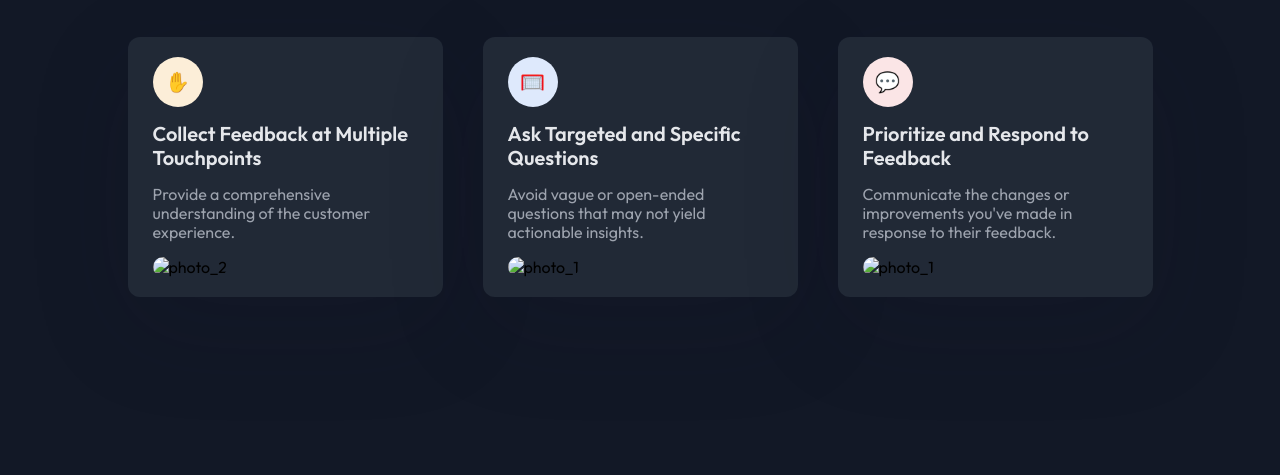
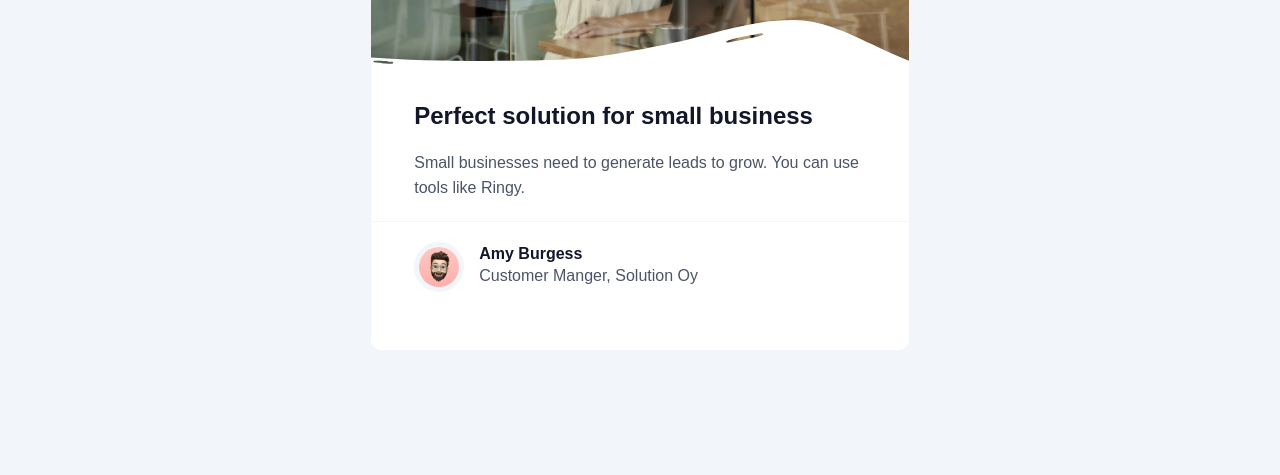
Before and after one commit to nouranelfar/Business-Blog-Card, a plain HTML site: page index.html in a window 1280 px wide. Shown: the part 325-800 px from the top of the page. Drawn offline with Linux system fonts and the light colour scheme.

Commit message:
Add files via upload

```diff
--- a/index.html
+++ b/index.html
@@ -3,21 +3,18 @@
   <head>
     <meta charset="UTF-8" />
     <meta name="viewport" content="width=device-width, initial-scale=1.0" />
-    <meta name="description" content="Quality feedbacks for your SaaS products">
-
+    <meta name="description" content="Perfect solution for small business">
     <link
       rel="icon"
       href="resources/favicon.ico"
       type="image/x-icon"
       sizes="96x96"
     />
-    <link href="https://fonts.googleapis.com/css2?family=Outfit:wght@100..900&display=swap" rel="stylesheet">
 
-    <title>Simple Feature Section | devChallenges.io</title>
+    <!--optemize loading-->
+    <link rel="preload" as="image" href="resources/hero-image.jpg">
 
-    <link rel="preload" as="image" href="resources/photo_1.png">
-    <link rel="preload" as="image" href="resources/photo_2.png">
-    <link rel="preload" as="image" href="resources/photo_3.png">
+    <title>Business Blog Card | devChallenges.io</title>
 
     <style>
       * {
@@ -25,164 +22,138 @@
         padding: 0;
         box-sizing: border-box;
       }
+
       body {
         height: 100vh;
-        background: url("resources/Background_image.svg") #121826;
-        font-family: "Outfit", sans-serif;
+        font-family: 'Poppins', sans-serif;
+        background-color: #F2F5F9;
       }
       main{
-        height: 100%;
-        padding: 10% 5%;
         display: flex;
         justify-content: center;
         align-items: center;
-        flex-direction: column;
-        gap: 40px;
+        height: 100%;
       }
-
-      /*Heading styles*/
-      main .details{
-        text-align: center;
+      /*card-container style*/
+      .card-container{
+        width: 380px;
+        height: 530px;
+        background-color: #fff;
+        border-radius: 10px;
         display: flex;
         flex-direction: column;
-        gap: 10px;
       }
-      main .details h1{
-        font-size: 40px;
-        color: #E5E7EB;
-        width: 400px;
-        align-self: center;
-        font-weight: 600;
-        line-height: 1.4;
+      .img-container{
+        height: 50%;
+        position: relative;
       }
-      main .details p{
-        color: #9DA3AE;
-        font-size: 16px;
-        font-weight: 400;
-        line-height: 1.4;
-      }
-
-      /*cards styles*/
-      main .cards-container{
-        display: flex;
-        flex-wrap: wrap;
-        justify-content: center;
-        gap: 40px;
-      }
-      main .crad-items{
-        width: 315px;
-        background-color: #212936;
-        /* Box-shadow */
-        box-shadow: 0px 30px 100px 0px rgba(17, 23, 41, 0.15);
-        flex-shrink: 0;
-        flex-grow: 0;
-        padding: 20px 25px;
-        border-radius: 12px;
+      .details{
+        height: 50%;
+        padding: 2% 0;
         display: flex;
         flex-direction: column;
         gap: 15px;
       }
-      main .crad-items .sticker{
-        background-color: #DEE9FC;
-        padding: 15px;
-        flex-grow: 0;
+      .details h1{
+        font-size: 24px;
+        line-height: 1.6;
+        color: #111729;
+        padding: 0 8%;
+      }
+      .details p{
+        line-height: 1.6;
+        color: #4A5567;
+        padding: 0 8%;
+      }
+
+      hr{
+        border: 0;
+        border-top: 1px solid #F2F5F9;
+        margin: 5px 0;
+      }
+
+      .details .info{
+        display: flex;
+        align-items: center;
+        gap: 15px;
+        padding: 0 8%;
+      }
+      .info h2{
+        font-size: 16px;
+        color: #111729;
+      }
+      .info small{
+        font-size: 16px;
+        color: #4A5567;
+        line-height: 1.6;
+      }
+      .info img{
+        border-radius: 50%;
+        border: #F2F5F9 solid 5px;
         width: 50px;
         height: 50px;
-        border-radius: 50%;
-        display: flex;
-        justify-content: center;
-        align-items: center;
+        object-fit: cover;
       }
-      main .crad-items .sticker p{
-        font-size: 20px;
+      .img-container .img1{
+        object-fit: cover;
+        position: absolute;
+        width: 100%;
+        height: 100%;
+        object-fit: cover;
+        border-radius: 10px 10px 0 0;
+        z-index: 1;
       }
-      main .crad-items img{
-        border-radius: 10px;
-        width: 267px;
-        height: 193px;
+      .img-container #white-overlay{
+        position: absolute;
+        width: 100%;
+        top: 80%;
+        z-index: 100;
       }
-      .crad-items h2{
-        color: #E5E7EB;
-        font-size: 20px;
-        line-height: 1.2;
-        font-weight: 600;
-      }
-      .crad-items p{
-        color: #9DA3AE;
-        font-size: 16px;
-        line-height: 1.2;
-        font-weight: 400;
-      }
-      #color1{
-        background-color: #FCEED8;
-      }
-      #color3{
-        background-color: #FBE5E6;
-      }
+        /*screens from 1024px to 1349px*/
 
-      /*screens from 1024px to 1349px*/
       @media (min-width: 1024px) and (max-width: 1349px) {
-        body {
-          background: url("resources/Background_image@2x.png") #121826;
+        .card-container{
+          width: 42%;
+          height: 550px;
         }
-        main{
-        padding: 20px 40px;
-        }
-        main .details h1{
-        width: 450px;
-        }
-      }
-      /* wider than 1350px screens*/
-      @media (min-width: 1350px) {
-        body {
-          background: url("resources/Background_image@3x.png") #121826;
-        }
-        main{
-        padding: 20px;
-        }
-        main .details h1{
-        width: 420px;
+
+        .details{
+        padding: 4% 0;
         }
       }
 
+      /* wider than 1350px screens*/
+      @media (min-width: 1350px) {
+        .card-container{
+          width: 33%;
+          height: 538px;
+        }
+    }
     </style>
-
   </head>
   <body>
     <main>
-      <div class="details">
-        <h1>Quality feedbacks for your SaaS products</h1>
-        <p>The blocks & components you need</p>
-      </div>
-      <div class="cards-container">
-        <div class="crad-items">
-          <div class="sticker" id="color1"><p>✋</p></div>
-          <h2>Collect Feedback at Multiple Touchpoints</h2>
-          <p>Provide a comprehensive understanding of the customer experience.</p>
+      <div class="card-container">
+        <!-- card container -->
+        <div class="img-container">
           <picture>
-            <img loading="eager" src="resources/photo_2.png?v=1.0" alt="photo_2">
-            <source src="resources/photo_2@2x.png" type="image/jpg">
+            <img class="img1" src="resources/hero-image-1.jpg?v=1.0" fetchpriority=high loading="eager" alt="Responsive Image">
+            <source srcset="resources/hero-image.jpg" type="image/jpg">
           </picture>
+
+          <img id="white-overlay" src="resources/white-overlay.svg" alt="white-overlay">
         </div>
-
-        <div class="crad-items">
-          <div class="sticker"><p>🥅</p></div>
-          <h2>Ask Targeted and Specific Questions</h2>
-          <p>Avoid vague or open-ended questions that may not yield actionable insights.</p>
-          <picture>
-            <img loading="eager" src="resources/photo_1.png?v=1.0" alt="photo_1">
-            <source src="resources/photo_1@2x.png" type="image/jpg">
-          </picture>
-        </div>
-
-        <div class="crad-items">
-          <div class="sticker" id="color3"><p>💬</p></div>
-          <h2>Prioritize and Respond to Feedback</h2>
-          <p>Communicate the changes or improvements you've made in response to their feedback.</p>
-          <picture>
-            <img loading="eager" src="resources/photo_3.png?v=1.0" alt="photo_1">
-            <source src="resources/photo_3@2x.png" type="image/jpg">
-          </picture>
+        <div class="details">
+          <h1>Perfect solution for small business</h1>
+          <p>Small businesses need to generate leads to grow. You can use tools like Ringy.</p>
+          <hr>
+          <div class="info">
+              <img src="resources/avatar-image-business-card-1.png" alt="Responsive Image">
+            <div>
+              <h2>Amy Burgess</h2>
+              <small>Customer Manger, Solution Oy</small>
+            </div>
+          </div>
         </div>
       </div>
     </main>
```
